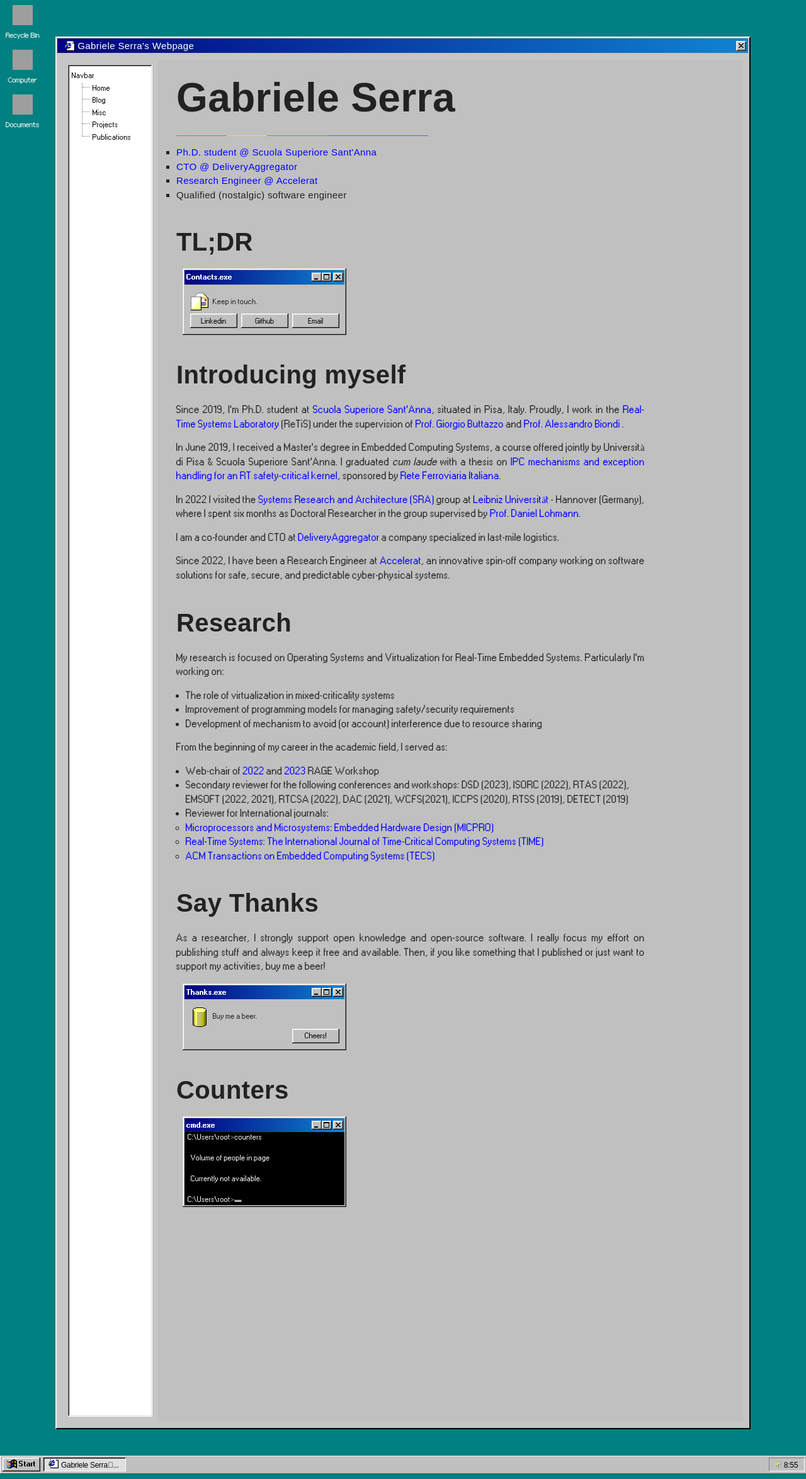
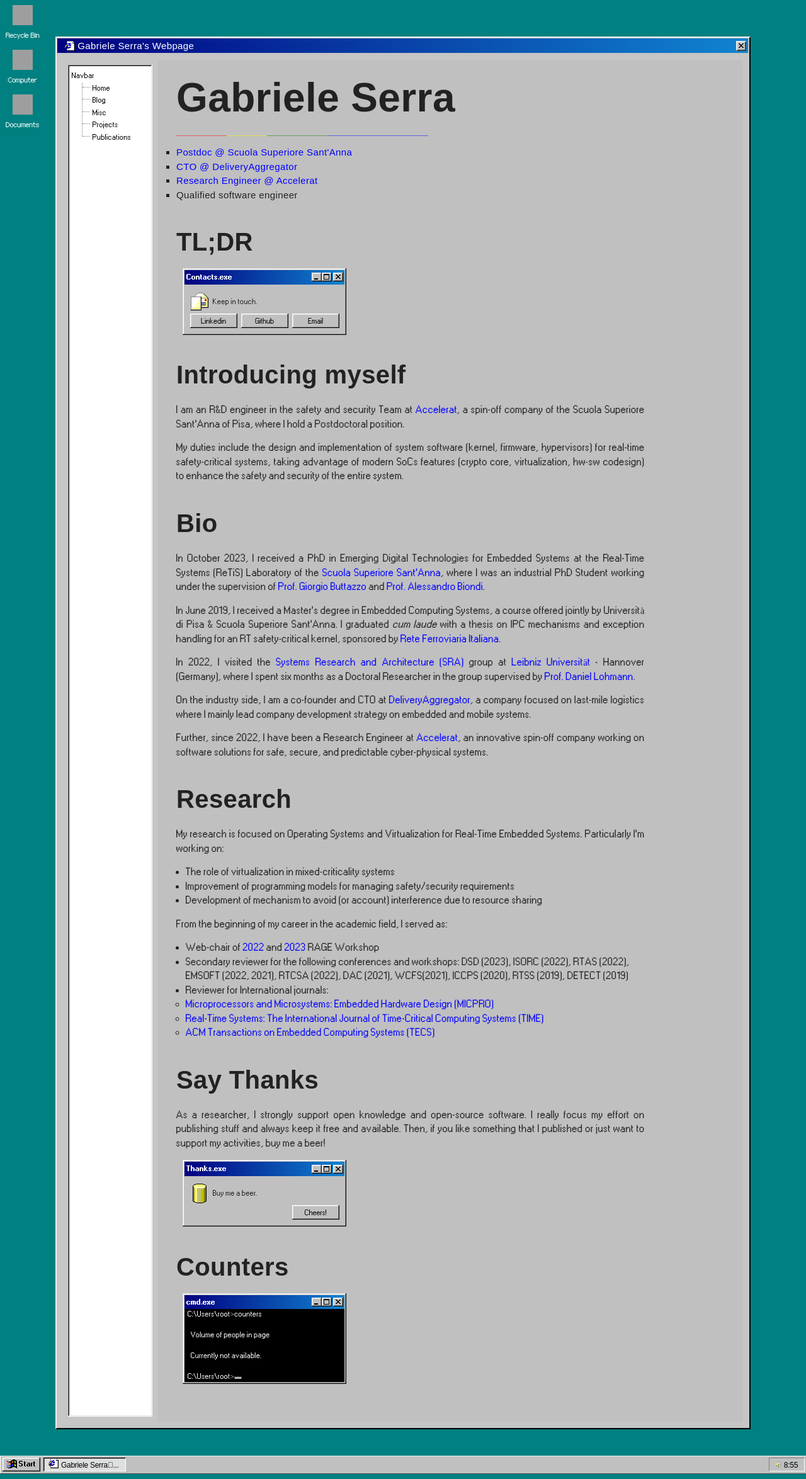
Before and after one commit to gabriserra/gabrieleserra.ml, a Jekyll site: the page built from index.markdown, in a window 1280 px wide. Shown: the whole page at 63% size. Built offline with Jekyll 4.4.1, drawn with Linux system fonts in a browser that asks for light colours; grey boxes are pictures that could not be loaded.

Commit message:
Update bio after PhD!

```diff
--- a/_layouts/home.html
+++ b/_layouts/home.html
@@ -9,10 +9,10 @@ layout: default
 
     <p>
       <ul style="list-style-type: square;">
-        <li><a href="https://www.santannapisa.it/en/gabriele-serra">Ph.D. student @ Scuola Superiore Sant'Anna</a> </li>
+        <li><a href="https://www.santannapisa.it/en/gabriele-serra">Postdoc @ Scuola Superiore Sant'Anna</a> </li>
         <li><a href="https://landing.deliveryaggregator.com/">CTO @ DeliveryAggregator</a></li>
         <li><a href="https://accelerat.eu/">Research Engineer @ Accelerat</a></li>
-        <li>Qualified (nostalgic) software engineer</li>
+        <li>Qualified software engineer</li>
       </ul>
     </p>
 
@@ -44,35 +44,49 @@ layout: default
 
     <h2 id="intro">Introducing myself</h2>
     <p>
-      Since 2019, I'm Ph.D. student at <a href="https://www.santannapisa.it">
-      Scuola Superiore Sant'Anna</a>, situated in Pisa, Italy.
-      Proudly, I work in the <a href="https://retis.santannapisa.it/">
-      Real-Time Systems Laboratory</a> (ReTiS) under the supervision of
-      <a href="http://retis.sssup.it/~giorgio/"> Prof. Giorgio Buttazzo </a> and
-      <a href="https://retis.sssup.it/~a.biondi/">Prof. Alessandro Biondi </a>.
+      I am an R&D engineer in the safety and security Team at
+      <a href="https://accelerat.eu/">Accelerat</a>, a spin-off company of the
+      Scuola Superiore Sant'Anna of Pisa, where I hold a Postdoctoral position.
+    </p>
+    <p>
+      My duties include the design and implementation of system software (kernel,
+      firmware, hypervisors) for real-time safety-critical systems, taking advantage
+      of modern SoCs features (crypto core, virtualization, hw-sw codesign) to
+      enhance the safety and security of the entire system.
+    </p>
+    <h2 id="intro">Bio</h2>
+    <p>
+      In October 2023, I received a PhD in Emerging Digital Technologies for
+      Embedded Systems at the <a href="https://retis.santannapisa.it/"></a>Real-Time
+      Systems</a> (ReTiS) Laboratory of the<a href="https://www.santannapisa.it/en">
+      Scuola Superiore Sant'Anna</a>, where I was an industrial PhD Student working
+      under the supervision of <a href="http://retis.sssup.it/~giorgio/"> Prof.
+      Giorgio Buttazzo</a> and <a href="https://retis.sssup.it/~a.biondi/">Prof.
+      Alessandro Biondi</a>.
     </p>
     <p>
       In June 2019, I received a Master's degree in Embedded Computing Systems,
       a course offered jointly by Università di Pisa & Scuola Superiore Sant'Anna.
-      I graduated <em>cum laude</em> with a thesis on
-      <a href="https://etd.adm.unipi.it/theses/available/etd-06052019-133334/">
-      IPC mechanisms and exception handling for an RT safety-critical kernel,</a>
-      sponsored by <a href="http://www.rfi.it/">Rete Ferroviaria Italiana</a>.
+      I graduated <em>cum laude</em> with a thesis on IPC mechanisms and exception
+      handling for an RT safety-critical kernel,</a> sponsored by
+      <a href="http://www.rfi.it/">Rete Ferroviaria Italiana</a>.
     </p>
     <p>
-      In 2022 I visited the <a href="https://sra.uni-hannover.de/">Systems
+      In 2022, I visited the <a href="https://sra.uni-hannover.de/">Systems
       Research and Architecture (SRA) </a> group at <a href="https://www.uni-hannover.de/en/">
       Leibniz Universität </a> - Hannover (Germany), where I spent six months
-      as Doctoral Researcher in the group supervised by
+      as a Doctoral Researcher in the group supervised by
       <a href="https://www.sra.uni-hannover.de/People/lohmann/">Prof. Daniel Lohmann</a>.
     </p>
+
     <p>
-      I am a co-founder and CTO at
-      <a href="https://landing.deliveryaggregator.com/">DeliveryAggregator</a>
-      a company specialized in last-mile logistics.
+      On the industry side, I am a co-founder and CTO at
+      <a href="https://landing.deliveryaggregator.com/">DeliveryAggregator</a>,
+      a company focused on last-mile logistics where I mainly lead company
+      development strategy on embedded and mobile systems.
     </p>
     <p>
-      Since 2022, I have been a Research Engineer at <a href="https://accelerat.eu/">
+      Further, since 2022, I have been a Research Engineer at <a href="https://accelerat.eu/">
       Accelerat</a>, an innovative spin-off company working on software solutions for safe,
       secure, and predictable cyber-physical systems.
     </p>
```
